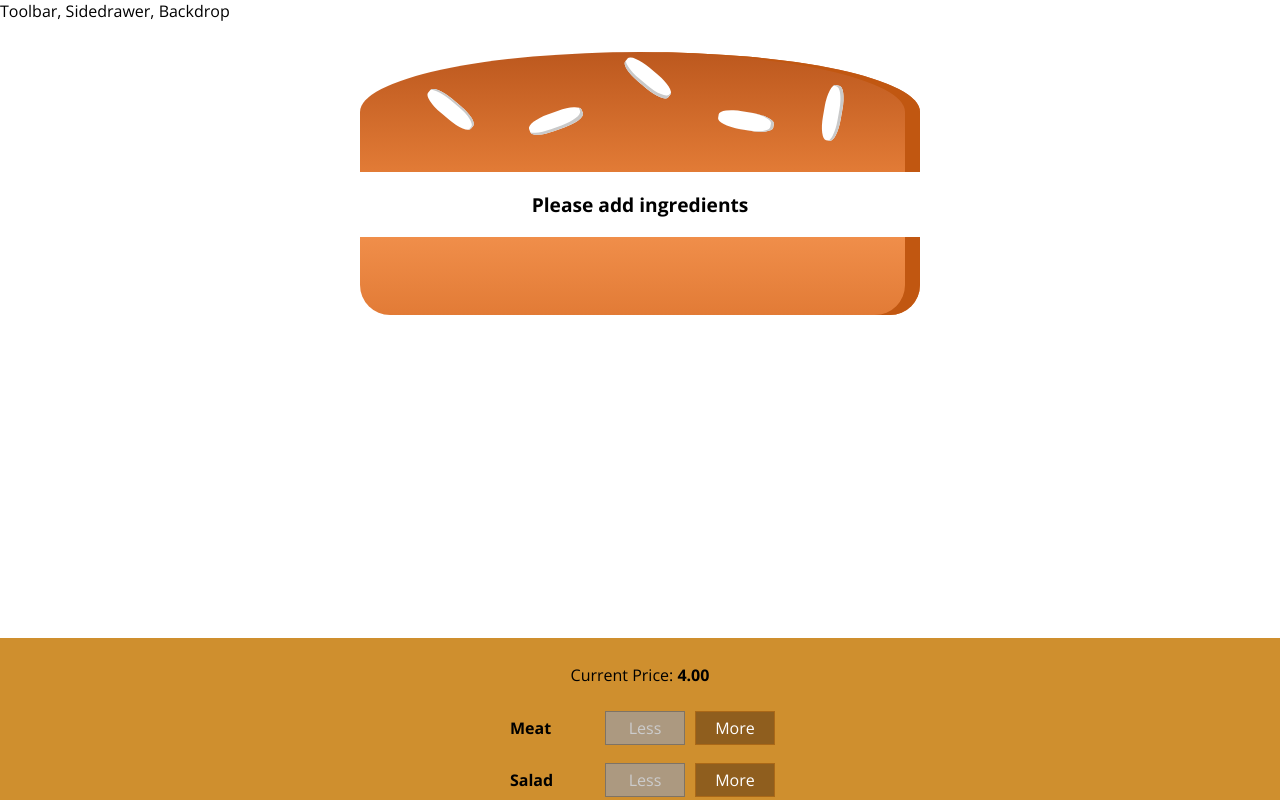
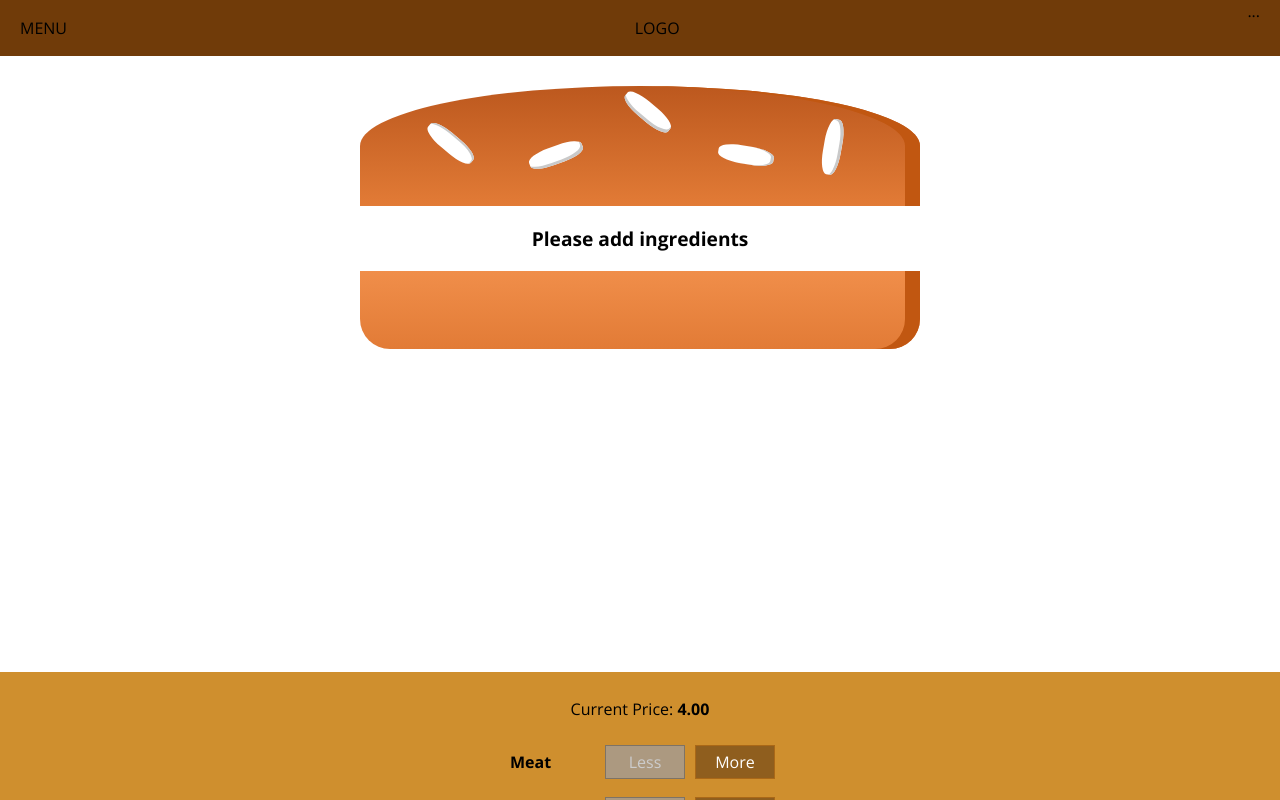
Before and after one commit to P-star-art/Burger-builder, a React (Create React App) app: page / in a window 1280 px wide. Shown: the top 800 px of the page. Built offline with nearby package versions, Linux system fonts and the light colour scheme.

Commit message:
adding a toolbar

```diff
--- a/src/components/Burger/OrderSummary/OrderSummary.js
+++ b/src/components/Burger/OrderSummary/OrderSummary.js
@@ -16,7 +16,7 @@
             <ul>
                {ingredientSummary}
             </ul>
-            <p><strong>Total Price: {props.price}</strong></p>
+            <p><strong>Total Price: {props.price.toFixed(2)}</strong></p>
             <p>Continue to checkout?</p>
             <Button btnType='Danger' clicked={props.purchaseCancelled}>CANCEL</Button>
             <Button btnType='Success' clicked={props.purchaseContinued}>CONTINUE</Button>
--- a/src/components/Layout/Layout.js
+++ b/src/components/Layout/Layout.js
@@ -1,10 +1,11 @@
 import React from 'react';
 import Auxiliary from '../../hoc/Auxiliary';
 import classes from '../Layout/Layout.module.css';
+import Toolbar from '../Navigation/Toolbar/Toolbar';
 
 const Layout = (props) => (
     <Auxiliary>
-        <div>Toolbar, Sidedrawer, Backdrop</div>
+        <Toolbar />
         <main className={classes.Content}>
             {props.children}
         </main>
--- a/src/components/Layout/Layout.module.css
+++ b/src/components/Layout/Layout.module.css
@@ -1,3 +1,3 @@
 .Content{
-    margin-top: 16px;
+    margin-top: 72px;
 }
--- /dev/null
+++ b/src/components/Navigation/Toolbar/Toolbar.js
@@ -0,0 +1,16 @@
+import React from 'react';
+import classes from '../Toolbar/Toolbar.module.css';
+
+const Toolbar = () => {
+    return (
+        <header className={classes.Toolbar}>
+            <div>MENU</div>
+            <div>LOGO</div>
+            <nav>
+                ...
+            </nav>
+       </header>
+    )
+}
+
+export default Toolbar;
--- /dev/null
+++ b/src/components/Navigation/Toolbar/Toolbar.module.css
@@ -0,0 +1,19 @@
+.Toolbar{
+    height: 56px;
+    width: 100%;
+    position: fixed;
+    top: 0;
+    left: 0;
+    background-color: #703B09;
+    display: flex;
+    justify-content: space-between;
+    align-items: center;
+    padding: 0 20px;
+    box-sizing: border-box;
+    z-index: 90;
+}
+
+.Toolbar nav{
+    height: 100%;
+
+}
```
Also changed, not shown: 1 other file (tests, documents, lock files or other folders).
